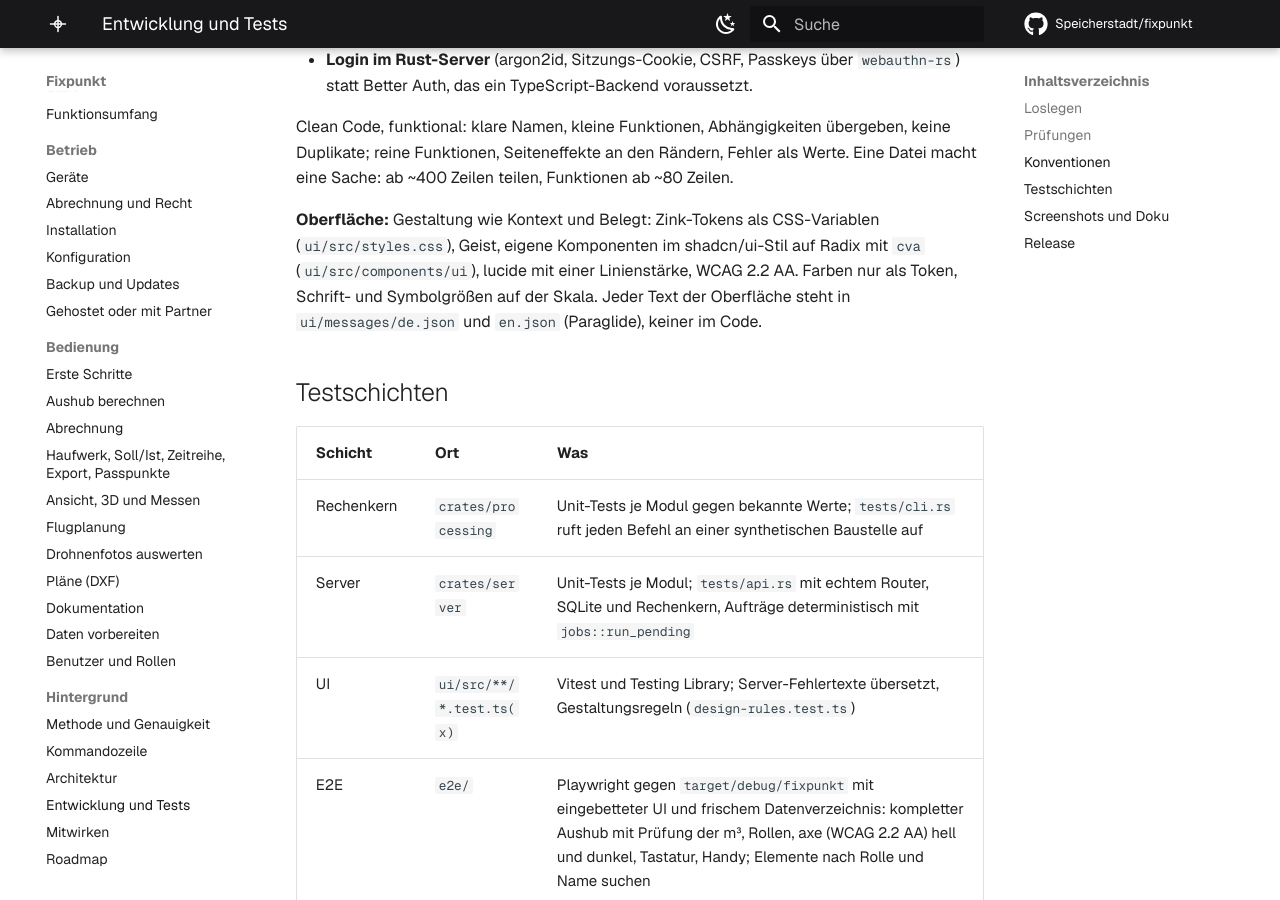
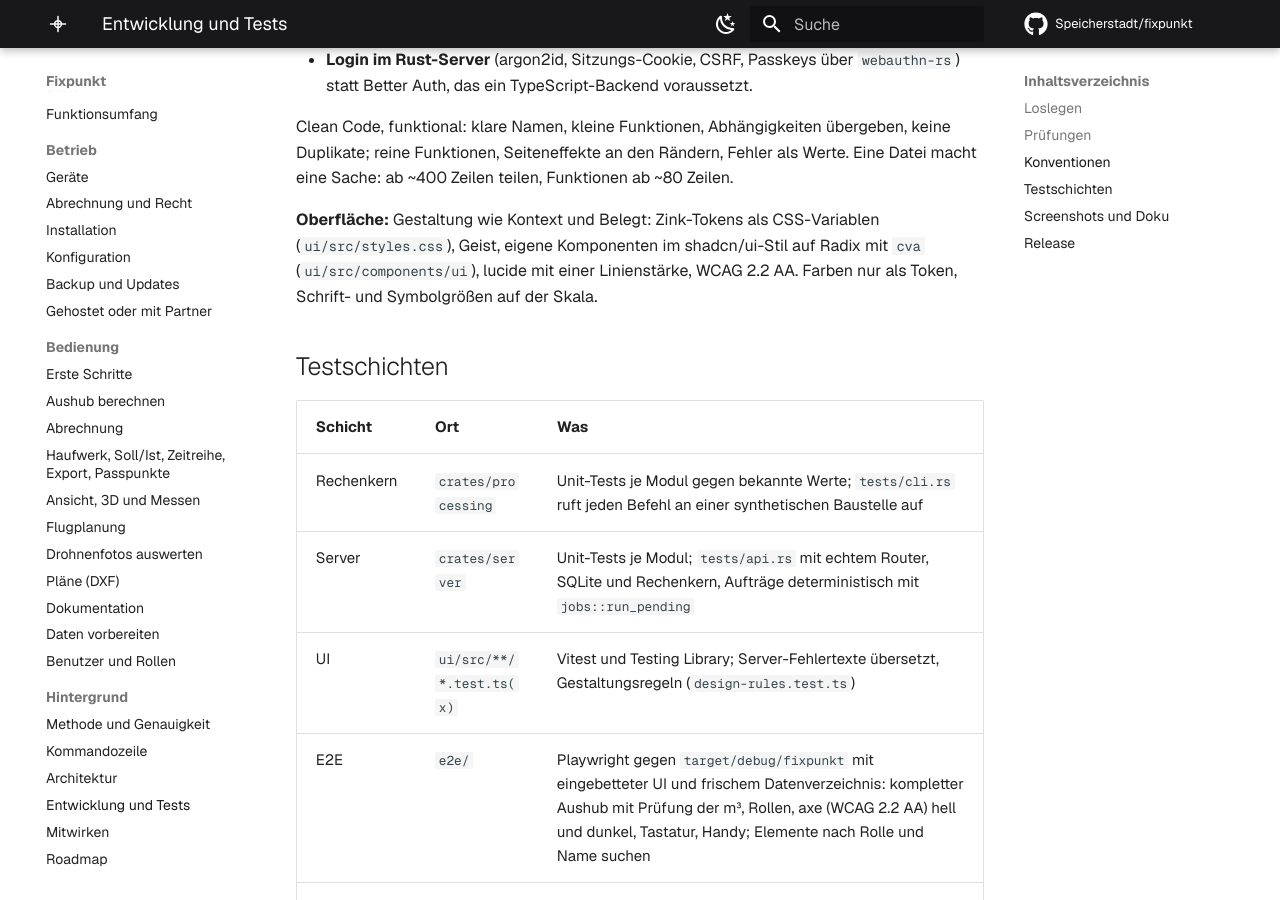
Before and after one commit to Speicherstadt/fixpunkt, an MkDocs documentation site: the page built from docs/entwicklung.md, in a window 1280 px wide and 900 px high, scrolled down 1155 px. Built offline with MkDocs 1.6.1 and Material for MkDocs 9.7.7, drawn with Linux system fonts in a browser that asks for light colours; plug-ins that fetch from the network failed and are left out; comment, search, counter and statistics services are not loaded.

Commit message:
docs: Regel zu den Texten der Oberfläche nur einmal
Steht schon in docs/mitwirken.md und unter Prüfungen in docs/entwicklung.md.

Co-Authored-By: Claude Opus 5.5 <noreply@anthropic.com>
Claude-Session: https://claude.ai/code/session_01Y3rdfYczQTEwj9sW7zxtt5

```diff
--- a/docs/entwicklung.md
+++ b/docs/entwicklung.md
@@ -60,8 +60,7 @@ Seiteneffekte an den Rändern, Fehler als Werte. Eine Datei macht eine Sache: ab
 
 **Oberfläche:** Gestaltung wie Kontext und Belegt: Zink-Tokens als CSS-Variablen (`ui/src/styles.css`), Geist,
 eigene Komponenten im shadcn/ui-Stil auf Radix mit `cva` (`ui/src/components/ui`), lucide mit einer Linienstärke,
-WCAG 2.2 AA. Farben nur als Token, Schrift- und Symbolgrößen auf der Skala. Jeder Text der Oberfläche steht in
-`ui/messages/de.json` und `en.json` (Paraglide), keiner im Code.
+WCAG 2.2 AA. Farben nur als Token, Schrift- und Symbolgrößen auf der Skala.
 
 ## Testschichten
 
```
